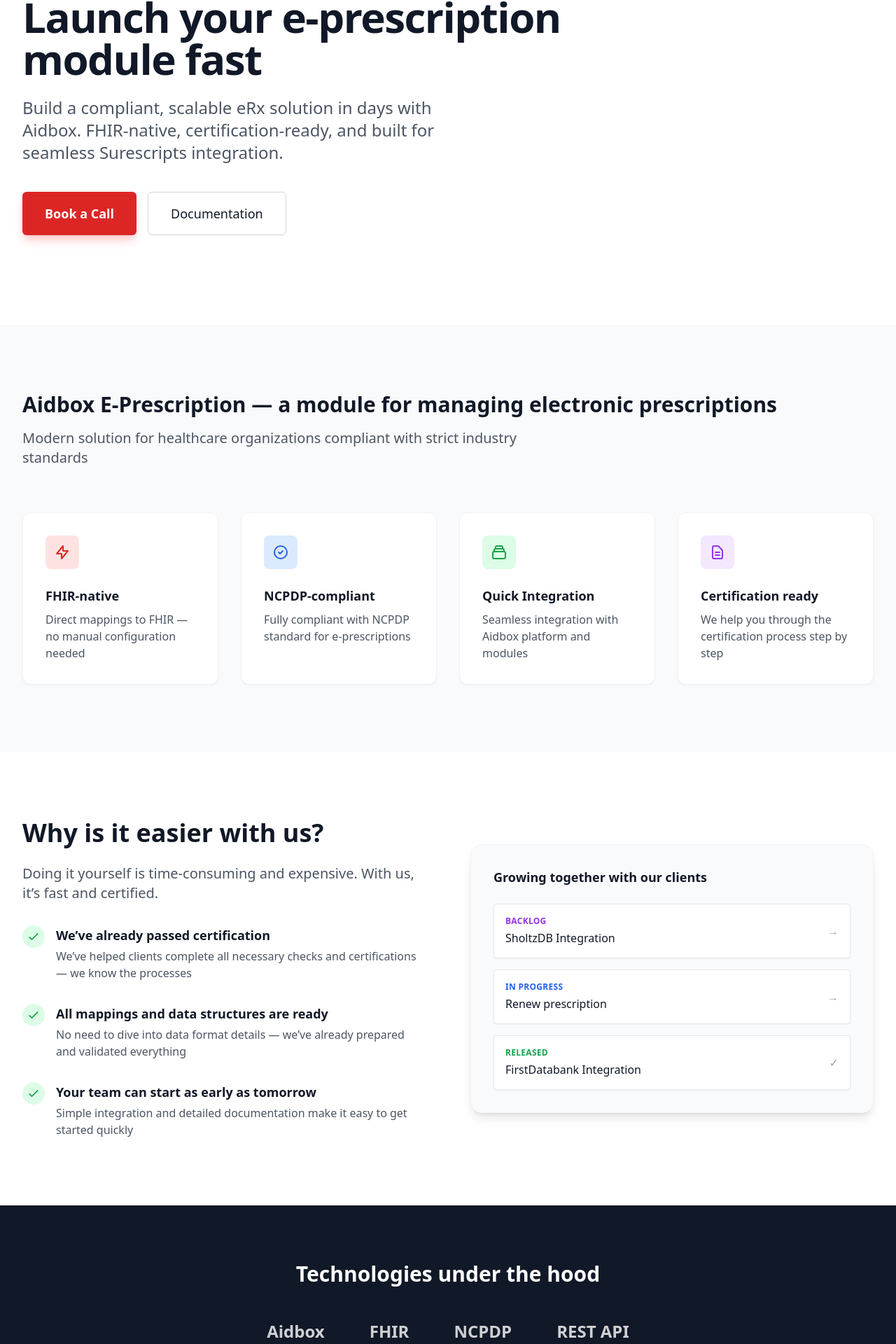
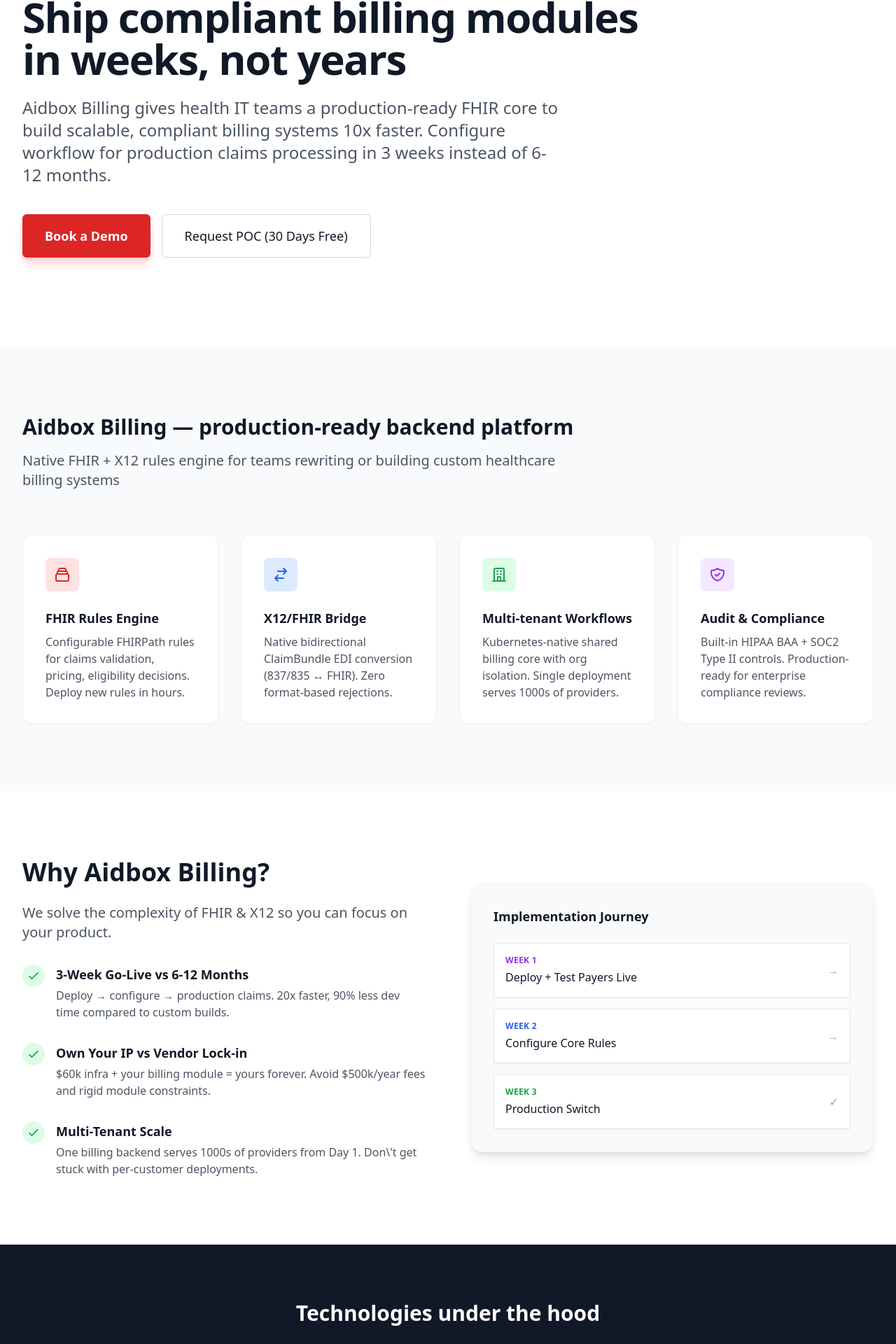
Before and after one commit to Chistoforov/tide, a Next.js app: page /billing in a window 1280 px wide. Shown: the part 218-2138 px from the top of the page at 70% size. Built offline with nearby package versions, Linux system fonts and the light colour scheme.

Commit message:
update: billing page content to match Aidbox Billing product brief

```diff
--- a/app/billing/page.tsx
+++ b/app/billing/page.tsx
@@ -16,20 +16,20 @@
             <div className="max-w-4xl">
                <div className="inline-flex items-center space-x-2 bg-gray-100 rounded-full px-3 py-1 text-sm font-medium text-gray-800 mb-6">
                  <span className="flex h-2 w-2 rounded-full bg-green-500"></span>
-                 <span>Built on FHIR & Surescripts-ready</span>
+                 <span>Production-ready medical billing backend</span>
                </div>
               <h1 className="text-5xl md:text-6xl font-bold tracking-tight text-gray-900 mb-6 leading-tight">
-                Launch your e-prescription module fast
+                Ship compliant billing modules in weeks, not years
               </h1>
-              <p className="text-xl md:text-2xl text-gray-600 mb-10 max-w-2xl leading-relaxed">
-                Build a compliant, scalable eRx solution in days with Aidbox. FHIR-native, certification-ready, and built for seamless Surescripts integration.
+              <p className="text-xl md:text-2xl text-gray-600 mb-10 max-w-3xl leading-relaxed">
+                Aidbox Billing gives health IT teams a production-ready FHIR core to build scalable, compliant billing systems 10x faster. Configure workflow for production claims processing in 3 weeks instead of 6-12 months.
               </p>
               <div className="flex flex-col sm:flex-row gap-4">
                 <button className="bg-red-600 text-white px-8 py-4 rounded-md text-lg font-bold hover:bg-red-700 transition-colors shadow-lg shadow-red-200">
-                  Book a Call
+                  Book a Demo
                 </button>
                 <button className="bg-white text-gray-900 border border-gray-300 px-8 py-4 rounded-md text-lg font-medium hover:bg-gray-50 transition-colors">
-                  Documentation
+                  Request POC (30 Days Free)
                 </button>
               </div>
             </div>
@@ -46,10 +46,10 @@
           <div className="max-w-7xl mx-auto px-4 sm:px-6 lg:px-8">
             <div className="mb-16">
               <h2 className="text-3xl font-bold text-gray-900 mb-4">
-                Aidbox E-Prescription — a module for managing electronic prescriptions
+                Aidbox Billing — production-ready backend platform
               </h2>
               <p className="text-xl text-gray-600 max-w-3xl">
-                Modern solution for healthcare organizations compliant with strict industry standards
+                Native FHIR + X12 rules engine for teams rewriting or building custom healthcare billing systems
               </p>
             </div>
 
@@ -57,37 +57,37 @@
               {/* Feature 1 */}
               <div className="bg-white p-8 rounded-xl shadow-sm hover:shadow-md transition-shadow border border-gray-100">
                 <div className="w-12 h-12 bg-red-100 rounded-lg flex items-center justify-center mb-6 text-red-600">
-                  <svg className="w-6 h-6" fill="none" stroke="currentColor" viewBox="0 0 24 24"><path strokeLinecap="round" strokeLinejoin="round" strokeWidth="2" d="M13 10V3L4 14h7v7l9-11h-7z" /></svg>
+                  <svg className="w-6 h-6" fill="none" stroke="currentColor" viewBox="0 0 24 24"><path strokeLinecap="round" strokeLinejoin="round" strokeWidth="2" d="M19 11H5m14 0a2 2 0 012 2v6a2 2 0 01-2 2H5a2 2 0 01-2-2v-6a2 2 0 012-2m14 0V9a2 2 0 00-2-2M5 11V9a2 2 0 012-2m0 0V5a2 2 0 012-2h6a2 2 0 012 2v2M7 7h10" /></svg>
                 </div>
-                <h3 className="text-lg font-bold text-gray-900 mb-2">FHIR-native</h3>
-                <p className="text-gray-600">Direct mappings to FHIR — no manual configuration needed</p>
+                <h3 className="text-lg font-bold text-gray-900 mb-2">FHIR Rules Engine</h3>
+                <p className="text-gray-600">Configurable FHIRPath rules for claims validation, pricing, eligibility decisions. Deploy new rules in hours.</p>
               </div>
 
               {/* Feature 2 */}
               <div className="bg-white p-8 rounded-xl shadow-sm hover:shadow-md transition-shadow border border-gray-100">
                 <div className="w-12 h-12 bg-blue-100 rounded-lg flex items-center justify-center mb-6 text-blue-600">
-                   <svg className="w-6 h-6" fill="none" stroke="currentColor" viewBox="0 0 24 24"><path strokeLinecap="round" strokeLinejoin="round" strokeWidth="2" d="M9 12l2 2 4-4m6 2a9 9 0 11-18 0 9 9 0 0118 0z" /></svg>
+                   <svg className="w-6 h-6" fill="none" stroke="currentColor" viewBox="0 0 24 24"><path strokeLinecap="round" strokeLinejoin="round" strokeWidth="2" d="M8 7h12m0 0l-4-4m4 4l-4 4m0 6H4m0 0l4 4m-4-4l4-4" /></svg>
                 </div>
-                <h3 className="text-lg font-bold text-gray-900 mb-2">NCPDP-compliant</h3>
-                <p className="text-gray-600">Fully compliant with NCPDP standard for e-prescriptions</p>
+                <h3 className="text-lg font-bold text-gray-900 mb-2">X12/FHIR Bridge</h3>
+                <p className="text-gray-600">Native bidirectional ClaimBundle EDI conversion (837/835 ↔ FHIR). Zero format-based rejections.</p>
               </div>
 
               {/* Feature 3 */}
               <div className="bg-white p-8 rounded-xl shadow-sm hover:shadow-md transition-shadow border border-gray-100">
                  <div className="w-12 h-12 bg-green-100 rounded-lg flex items-center justify-center mb-6 text-green-600">
-                   <svg className="w-6 h-6" fill="none" stroke="currentColor" viewBox="0 0 24 24"><path strokeLinecap="round" strokeLinejoin="round" strokeWidth="2" d="M19 11H5m14 0a2 2 0 012 2v6a2 2 0 01-2 2H5a2 2 0 01-2-2v-6a2 2 0 012-2m14 0V9a2 2 0 00-2-2M5 11V9a2 2 0 012-2m0 0V5a2 2 0 012-2h6a2 2 0 012 2v2M7 7h10" /></svg>
+                   <svg className="w-6 h-6" fill="none" stroke="currentColor" viewBox="0 0 24 24"><path strokeLinecap="round" strokeLinejoin="round" strokeWidth="2" d="M19 21V5a2 2 0 00-2-2H7a2 2 0 00-2 2v16m14 0h2m-2 0h-5m-9 0H3m2 0h5M9 7h1m-1 4h1m4-4h1m-1 4h1m-5 10v-5a1 1 0 011-1h2a1 1 0 011 1v5m-4 0h4" /></svg>
                  </div>
-                <h3 className="text-lg font-bold text-gray-900 mb-2">Quick Integration</h3>
-                <p className="text-gray-600">Seamless integration with Aidbox platform and modules</p>
+                <h3 className="text-lg font-bold text-gray-900 mb-2">Multi-tenant Workflows</h3>
+                <p className="text-gray-600">Kubernetes-native shared billing core with org isolation. Single deployment serves 1000s of providers.</p>
               </div>
 
               {/* Feature 4 */}
               <div className="bg-white p-8 rounded-xl shadow-sm hover:shadow-md transition-shadow border border-gray-100">
                  <div className="w-12 h-12 bg-purple-100 rounded-lg flex items-center justify-center mb-6 text-purple-600">
-                   <svg className="w-6 h-6" fill="none" stroke="currentColor" viewBox="0 0 24 24"><path strokeLinecap="round" strokeLinejoin="round" strokeWidth="2" d="M9 12h6m-6 4h6m2 5H7a2 2 0 01-2-2V5a2 2 0 012-2h5.586a1 1 0 01.707.293l5.414 5.414a1 1 0 01.293.707V19a2 2 0 01-2 2z" /></svg>
+                   <svg className="w-6 h-6" fill="none" stroke="currentColor" viewBox="0 0 24 24"><path strokeLinecap="round" strokeLinejoin="round" strokeWidth="2" d="M9 12l2 2 4-4m5.618-4.016A11.955 11.955 0 0112 2.944a11.955 11.955 0 01-8.618 3.04A12.02 12.02 0 003 9c0 5.591 3.824 10.29 9 11.622 5.176-1.332 9-6.03 9-11.622 0-1.042-.133-2.052-.382-3.016z" /></svg>
                  </div>
-                <h3 className="text-lg font-bold text-gray-900 mb-2">Certification ready</h3>
-                <p className="text-gray-600">We help you through the certification process step by step</p>
+                <h3 className="text-lg font-bold text-gray-900 mb-2">Audit & Compliance</h3>
+                <p className="text-gray-600">Built-in HIPAA BAA + SOC2 Type II controls. Production-ready for enterprise compliance reviews.</p>
               </div>
             </div>
           </div>
@@ -98,9 +98,9 @@
           <div className="max-w-7xl mx-auto px-4 sm:px-6 lg:px-8">
             <div className="grid md:grid-cols-2 gap-16 items-center">
               <div>
-                <h2 className="text-4xl font-bold text-gray-900 mb-6">Why is it easier with us?</h2>
+                <h2 className="text-4xl font-bold text-gray-900 mb-6">Why Aidbox Billing?</h2>
                 <p className="text-xl text-gray-600 mb-8">
-                  Doing it yourself is time-consuming and expensive. With us, it’s fast and certified.
+                  We solve the complexity of FHIR & X12 so you can focus on your product.
                 </p>
 
                 <div className="space-y-8">
@@ -113,8 +113,8 @@
                       </div>
                     </div>
                     <div className="ml-4">
-                      <h4 className="text-lg font-bold text-gray-900">We’ve already passed certification</h4>
-                      <p className="mt-1 text-gray-600">We’ve helped clients complete all necessary checks and certifications — we know the processes</p>
+                      <h4 className="text-lg font-bold text-gray-900">3-Week Go-Live vs 6-12 Months</h4>
+                      <p className="mt-1 text-gray-600">Deploy → configure → production claims. 20x faster, 90% less dev time compared to custom builds.</p>
                     </div>
                   </div>
 
@@ -127,8 +127,8 @@
                       </div>
                     </div>
                     <div className="ml-4">
-                      <h4 className="text-lg font-bold text-gray-900">All mappings and data structures are ready</h4>
-                      <p className="mt-1 text-gray-600">No need to dive into data format details — we’ve already prepared and validated everything</p>
+                      <h4 className="text-lg font-bold text-gray-900">Own Your IP vs Vendor Lock-in</h4>
+                      <p className="mt-1 text-gray-600">$60k infra + your billing module = yours forever. Avoid $500k/year fees and rigid module constraints.</p>
                     </div>
                   </div>
 
@@ -141,37 +141,37 @@
                       </div>
                     </div>
                     <div className="ml-4">
-                      <h4 className="text-lg font-bold text-gray-900">Your team can start as early as tomorrow</h4>
-                      <p className="mt-1 text-gray-600">Simple integration and detailed documentation make it easy to get started quickly</p>
+                      <h4 className="text-lg font-bold text-gray-900">Multi-Tenant Scale</h4>
+                      <p className="mt-1 text-gray-600">One billing backend serves 1000s of providers from Day 1. Don\'t get stuck with per-customer deployments.</p>
                     </div>
                   </div>
                 </div>
               </div>
 
               <div className="bg-gray-50 rounded-2xl p-8 border border-gray-100 shadow-lg">
-                 <h3 className="text-lg font-semibold text-gray-900 mb-6">Growing together with our clients</h3>
+                 <h3 className="text-lg font-semibold text-gray-900 mb-6">Implementation Journey</h3>
 
                  <div className="space-y-4">
                     <div className="bg-white p-4 rounded border border-gray-200 shadow-sm flex items-center justify-between">
                        <div>
-                          <div className="text-xs font-bold text-purple-600 uppercase tracking-wide mb-1">Backlog</div>
-                          <div className="font-medium text-gray-900">SholtzDB Integration</div>
+                          <div className="text-xs font-bold text-purple-600 uppercase tracking-wide mb-1">Week 1</div>
+                          <div className="font-medium text-gray-900">Deploy + Test Payers Live</div>
                        </div>
                        <span className="text-gray-400">→</span>
                     </div>
 
                     <div className="bg-white p-4 rounded border border-gray-200 shadow-sm flex items-center justify-between">
                        <div>
-                          <div className="text-xs font-bold text-blue-600 uppercase tracking-wide mb-1">In Progress</div>
-                          <div className="font-medium text-gray-900">Renew prescription</div>
+                          <div className="text-xs font-bold text-blue-600 uppercase tracking-wide mb-1">Week 2</div>
+                          <div className="font-medium text-gray-900">Configure Core Rules</div>
                        </div>
                        <span className="text-gray-400">→</span>
                     </div>
 
                     <div className="bg-white p-4 rounded border border-gray-200 shadow-sm flex items-center justify-between">
                        <div>
-                          <div className="text-xs font-bold text-green-600 uppercase tracking-wide mb-1">Released</div>
-                          <div className="font-medium text-gray-900">FirstDatabank Integration</div>
+                          <div className="text-xs font-bold text-green-600 uppercase tracking-wide mb-1">Week 3</div>
+                          <div className="font-medium text-gray-900">Production Switch</div>
                        </div>
                        <span className="text-gray-400">✓</span>
                     </div>
@@ -188,8 +188,9 @@
             <div className="flex flex-wrap justify-center gap-8 md:gap-16 items-center opacity-80">
               <span className="text-2xl font-bold">Aidbox</span>
               <span className="text-2xl font-bold">FHIR</span>
-              <span className="text-2xl font-bold">NCPDP</span>
-              <span className="text-2xl font-bold">REST API</span>
+              <span className="text-2xl font-bold">X12</span>
+              <span className="text-2xl font-bold">Kubernetes</span>
+              <span className="text-2xl font-bold">Kafka</span>
             </div>
           </div>
         </section>
@@ -198,8 +199,8 @@
         <section className="py-24 bg-white">
           <div className="max-w-3xl mx-auto px-4 sm:px-6 lg:px-8">
             <div className="text-center mb-12">
-               <h2 className="text-3xl font-bold text-gray-900 mb-4">Tell us what you’re missing</h2>
-               <p className="text-lg text-gray-600">and we’ll figure out how to build that feature together</p>
+               <h2 className="text-3xl font-bold text-gray-900 mb-4">Start your billing project</h2>
+               <p className="text-lg text-gray-600">Tell us about your needs and we’ll help you launch fast</p>
             </div>
 
             <form className="space-y-6 bg-gray-50 p-8 rounded-xl border border-gray-200 shadow-sm">
@@ -215,7 +216,7 @@
                </div>
                <div>
                   <label htmlFor="message" className="block text-sm font-medium text-gray-700 mb-1">Message</label>
-                  <textarea id="message" rows={4} className="w-full px-4 py-2 border border-gray-300 rounded-md focus:ring-red-500 focus:border-red-500" placeholder="Tell us about your needs..."></textarea>
+                  <textarea id="message" rows={4} className="w-full px-4 py-2 border border-gray-300 rounded-md focus:ring-red-500 focus:border-red-500" placeholder="Tell us about your billing requirements..."></textarea>
                </div>
                <button type="submit" className="w-full bg-black text-white px-6 py-3 rounded-md font-bold hover:bg-gray-800 transition-colors">
                   Send Message
@@ -227,10 +228,10 @@
         {/* CTA Section */}
         <section className="py-20 bg-red-600 text-white text-center">
            <div className="max-w-4xl mx-auto px-4">
-              <h2 className="text-4xl font-bold mb-6">Ready to get started?</h2>
-              <p className="text-xl mb-10 opacity-90">Join the thousands of developers building the future of healthcare with Aidbox.</p>
+              <h2 className="text-4xl font-bold mb-6">Ready to launch your billing module?</h2>
+              <p className="text-xl mb-10 opacity-90">Join the health IT teams building scalable, compliant billing systems with Aidbox.</p>
               <button className="bg-white text-red-600 px-10 py-4 rounded-md text-xl font-bold hover:bg-gray-100 transition-colors shadow-xl">
-                 Get Started Now
+                 Book a Demo
               </button>
            </div>
         </section>
```
